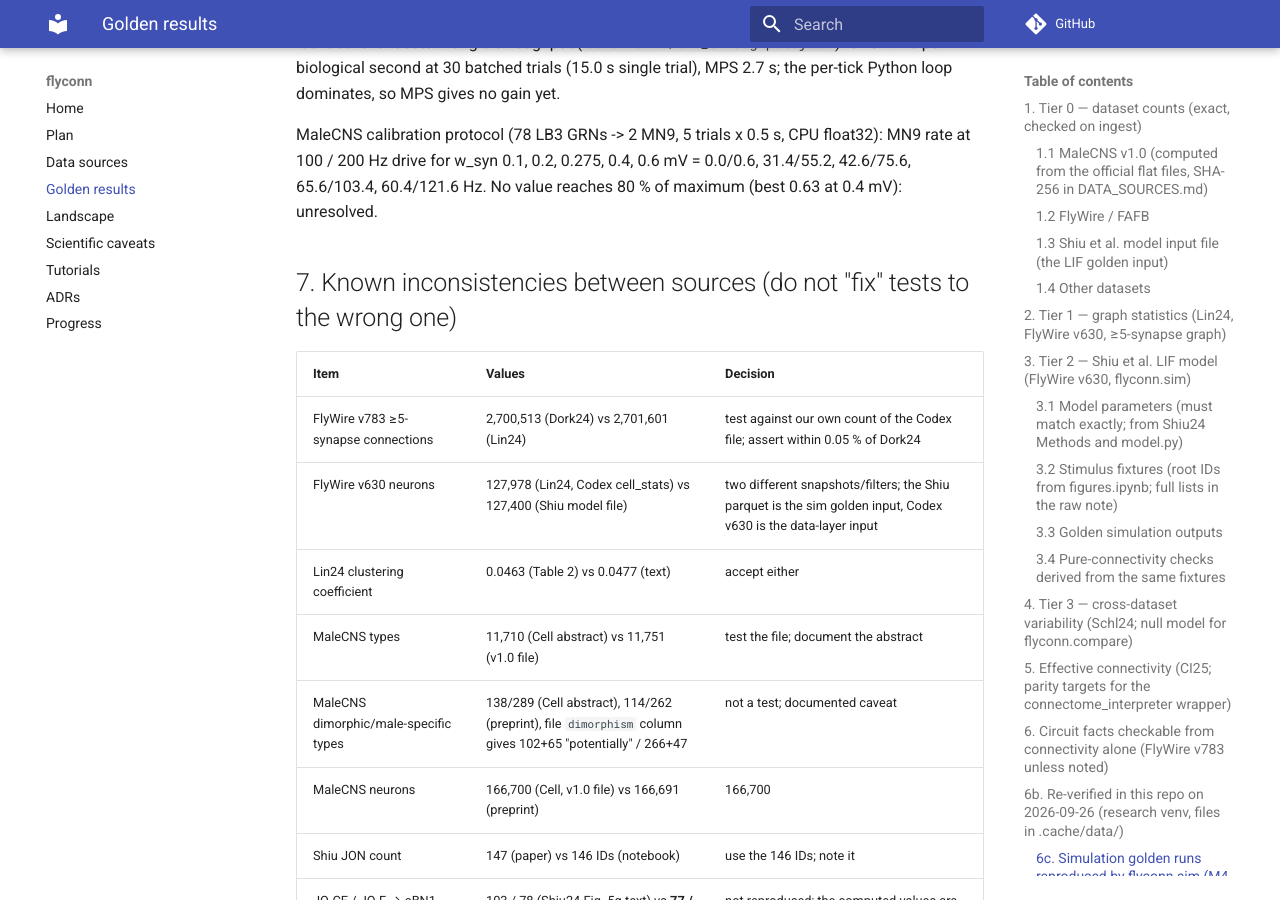
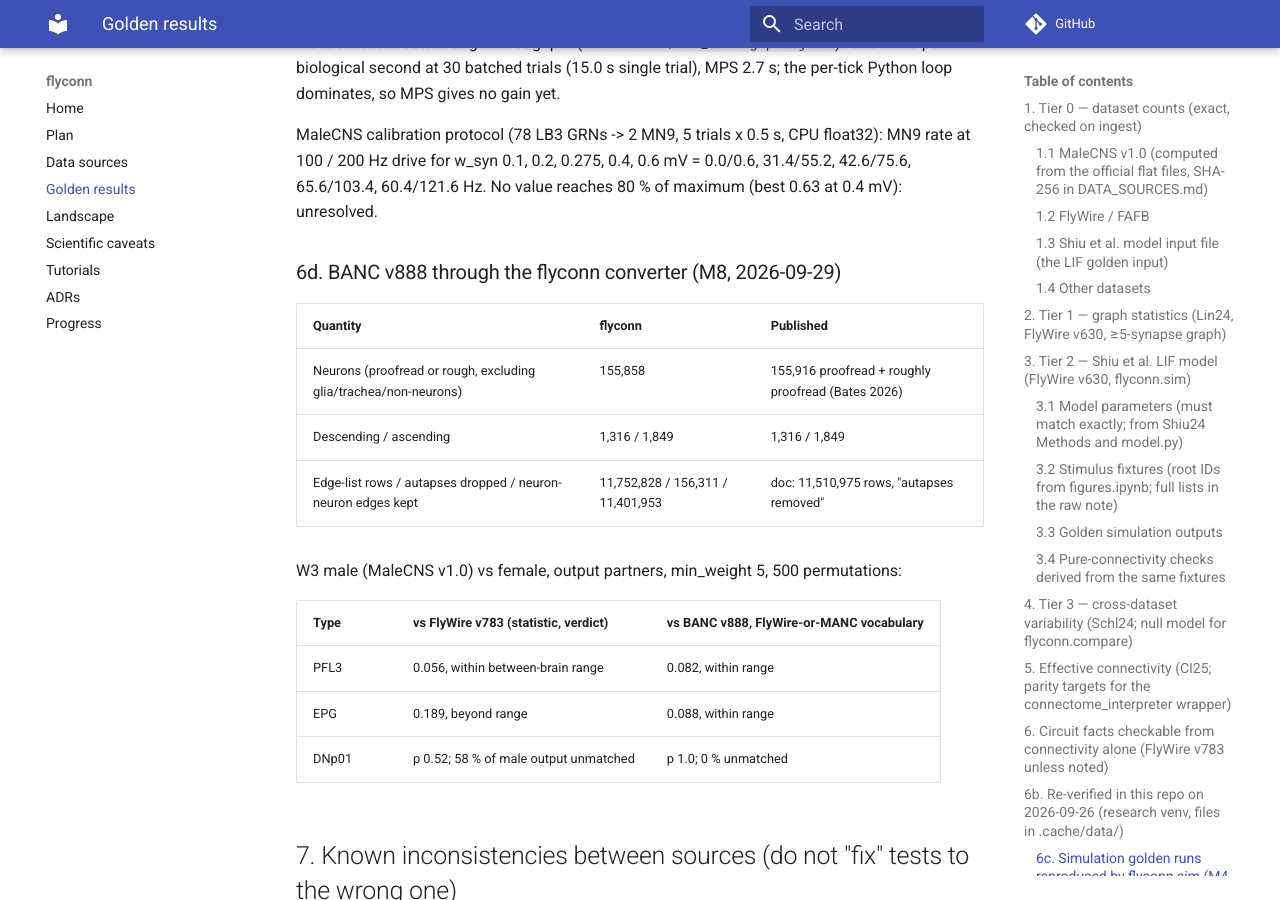
Before and after one commit to moiz-lakkadkutta/flyconn, an MkDocs documentation site: the page built from docs/GOLDEN_RESULTS.md, in a window 1280 px wide and 900 px high, scrolled down 15624 px. Built offline with MkDocs 1.6.1 and Material for MkDocs 9.7.7, drawn with Linux system fonts in a browser that asks for light colours; comment, search, counter and statistics services are not loaded.

Commit message:
docs(m8): BANC results, caveats, golden table, progress with publishing status
Co-Authored-By: Claude Opus 5.5 <noreply@anthropic.com>
Claude-Session: https://claude.ai/code/session_0146ujhCdFL57yDjC7Thhn4c

```diff
--- a/docs/GOLDEN_RESULTS.md
+++ b/docs/GOLDEN_RESULTS.md
@@ -314,6 +314,22 @@ Rung 1 (Brian2 2.10.1 spike-for-spike parity, fixed input trains, 60- and 200-ne
 
 MaleCNS calibration protocol (78 LB3 GRNs -> 2 MN9, 5 trials x 0.5 s, CPU float32): MN9 rate at 100 / 200 Hz drive for w_syn 0.1, 0.2, 0.275, 0.4, 0.6 mV = 0.0/0.6, 31.4/55.2, 42.6/75.6, 65.6/103.4, 60.4/121.6 Hz. No value reaches 80 % of maximum (best 0.63 at 0.4 mV): unresolved.
 
+### 6d. BANC v888 through the flyconn converter (M8, 2026-09-29)
+
+| Quantity | flyconn | Published |
+|---|---|---|
+| Neurons (proofread or rough, excluding glia/trachea/non-neurons) | 155,858 | 155,916 proofread + roughly proofread (Bates 2026) |
+| Descending / ascending | 1,316 / 1,849 | 1,316 / 1,849 |
+| Edge-list rows / autapses dropped / neuron-neuron edges kept | 11,752,828 / 156,311 / 11,401,953 | doc: 11,510,975 rows, "autapses removed" |
+
+W3 male (MaleCNS v1.0) vs female, output partners, min_weight 5, 500 permutations:
+
+| Type | vs FlyWire v783 (statistic, verdict) | vs BANC v888, FlyWire-or-MANC vocabulary |
+|---|---|---|
+| PFL3 | 0.056, within between-brain range | 0.082, within range |
+| EPG | 0.189, beyond range | 0.088, within range |
+| DNp01 | p 0.52; 58 % of male output unmatched | p 1.0; 0 % unmatched |
+
 ## 7. Known inconsistencies between sources (do not "fix" tests to the wrong one)
 
 | Item | Values | Decision |
```
Also changed, not shown: CHANGELOG.md (+4 -0 lines), docs/PLAN.md (+2 -1 lines), docs/PROGRESS.md (+6 -0 lines), docs/caveats.md (+7 -0 lines), 2 other files.
